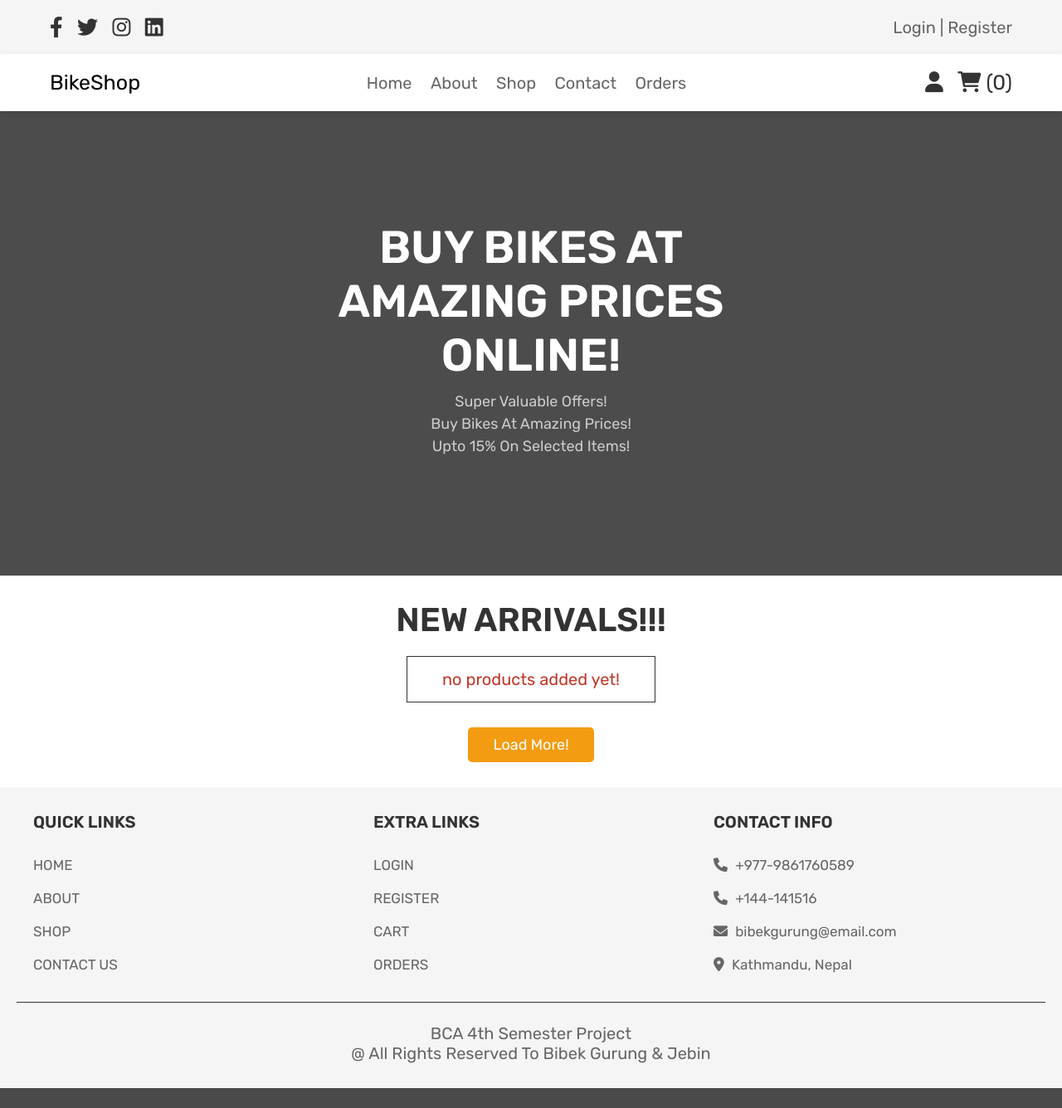
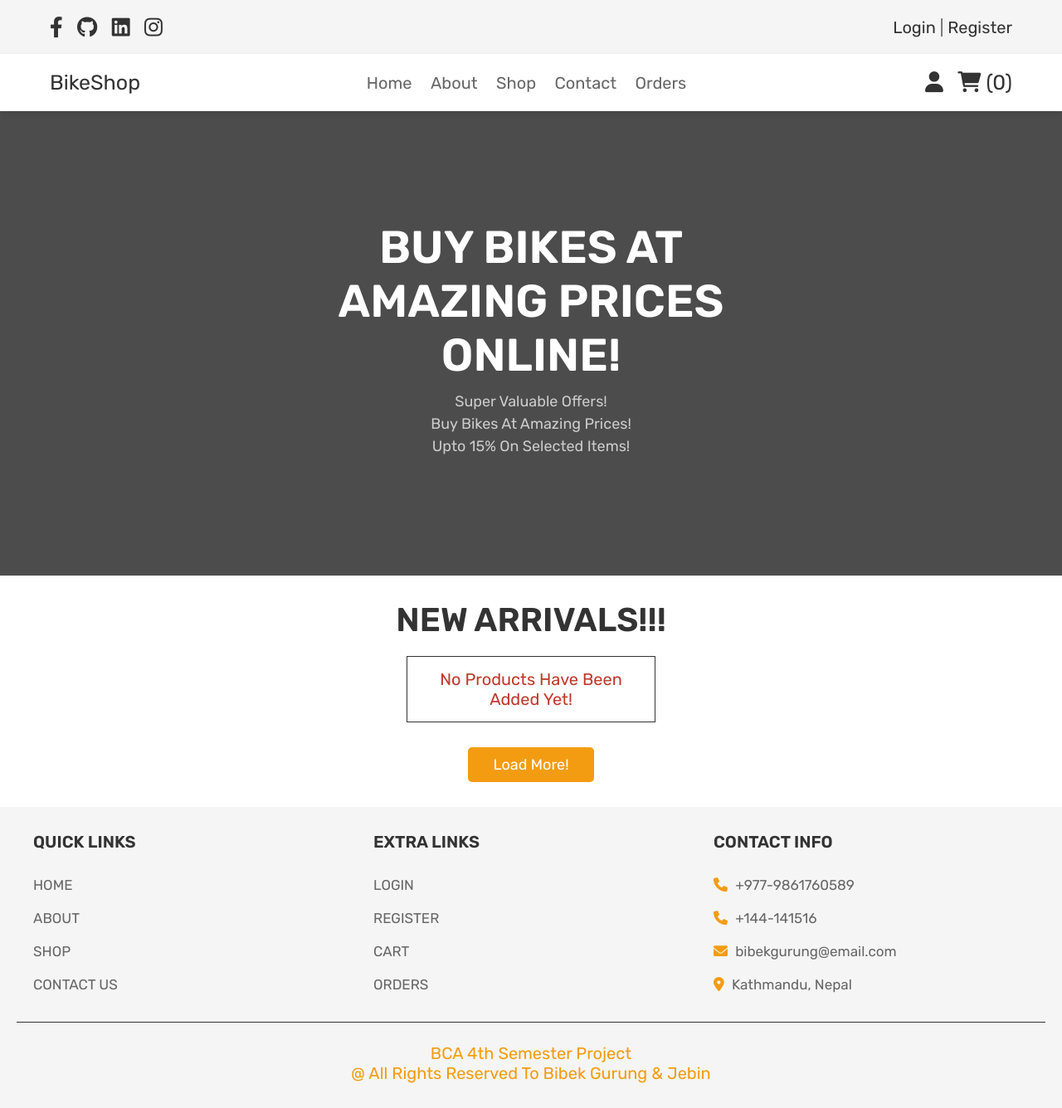
Before and after one commit to bibekgurung9/php-ecommerce-app, a PHP site: page /home.php in a window 1280 px wide. Shown: the whole page at 83% size. Before the commit the page ends 1312 px from the top, so only its background shows below. Run offline with PHP 8.4, Linux system fonts and the light colour scheme; the visitor is signed in with stand-in values (Sample User, id 1); data that the repository does not hold is empty.

Commit message:
Spelling Errors Fixing

```diff
--- a/admin_products.php
+++ b/admin_products.php
@@ -103,7 +103,7 @@ if(isset($_POST['update_product'])){
    <h1 class="title">shop products</h1>
 
    <form action="" method="post" enctype="multipart/form-data">
-      <h3>add product</h3>
+      <h3>Add Product</h3>
       <input type="text" name="name" class="box" placeholder="Enter Product Name" required>
       <input type="number" min="0" name="price" class="box" placeholder="Enter Product Price" required>
       <input type="file" name="image" accept="image/jpg, image/jpeg, image/png" class="box" required>
@@ -135,7 +135,7 @@ if(isset($_POST['update_product'])){
       <?php
          }
       }else{
-         echo '<p class="empty">no products added yet!</p>';
+         echo '<p class="empty">No Products Have Been Added Yet!</p>';
       }
       ?>
    </div>
--- a/css/style.css
+++ b/css/style.css
@@ -1,7 +1,6 @@
 @import url('https://fonts.googleapis.com/css2?family=Rubik:wght@300;400;500;600&display=swap');
 
 :root{
-   /*--purple:#8e44ad;*/
    --red:#c0392b;
    --orange:#f39c12;
    --black:#333;
@@ -23,7 +22,7 @@
 }
 
 *::selection{
-   background-color: var(--purple);
+   background-color: var(--orange);
    color:var(--white);
 }
 
@@ -37,7 +36,7 @@
 }
 
 *::-webkit-scrollbar-thumb{
-   background-color: var(--purple);
+   background-color: var(--orange);
 }
 
 html{
@@ -50,7 +49,6 @@ section{
 
 }
 
-
 .empty{
    padding:1.5rem;
    text-align: center;
@@ -59,7 +57,7 @@ section{
    color:var(--red);
    font-size: 2rem;
 }
-
+/*Message Styling*/
 .message{
    position: sticky;
    top:0;
@@ -88,7 +86,7 @@ section{
 .message i:hover{
    transform: rotate(90deg);
 }
-
+/*Title Styling*/
 .title{
    text-align: center;
    margin-bottom: 2rem;
@@ -96,7 +94,7 @@ section{
    color:var(--black);
    font-size: 4rem;
 }
-
+/*Button Styling*/
 .btn,
 .option-btn,
 .delete-btn,
@@ -135,6 +133,7 @@ section{
    color:var(--black);
 }
 
+/*Heading Styling*/
 .heading{
    min-height: 30vh;
    display: flex;
@@ -147,33 +146,30 @@ section{
    background-position: center;
    text-align: center;
 }
-
 .heading h3{
    font-size: 5rem;
    color:var(--black);
    text-transform: uppercase;
 }
-
 .heading p{
    font-size: 2.5rem;
    color:var(--light-color);
 }
-
 .heading p a{
-   color:var(--purple);
+   color:var(--orange);
 }
-
 .heading p a:hover{
    text-decoration: underline;
 }
 
+/*Keyframes Styling*/
 @keyframes fadeIn {
    0%{
       transform: translateY(1rem);
       opacity: .2s;
    }
 }
-
+/*Form Styling*/
 .form-container{
    min-height: 100vh;
    background-color: var(--light-bg);
@@ -201,7 +197,6 @@ section{
 }
 
 .form-container form #message{
-
  bottom: -30px;
  color: #000;
  font-size: 15px;
@@ -227,11 +222,13 @@ section{
 }
 
 .form-container form p a{
-   color:var(--purple);
+   transition: 0.3s;
 }
 
 .form-container form p a:hover{
    text-decoration: underline;
+   color: #f39c12;
+
 }
 
 .header .header-1{
@@ -275,7 +272,7 @@ section{
 }
 
 .header .header-1 .flex .share a:hover{
-   color:var(--purple);
+   color:var(--orange);
 }
 
 .header .header-1 .flex p{
@@ -284,16 +281,17 @@ section{
 }
 
 .header .header-1 .flex p a{
-   color:var(--purple);
+   color:var(--black);
 }
 
 .header .header-1 .flex p a:hover{
    text-decoration: underline;
+   color: var(--orange);
 }
 
 .header .header-2 .flex .logo{
    font-size: 2.5rem;
-   color:var(--purple);
+   color:var(--black);
 }
 
 .header .header-2 .flex .navbar a{
@@ -303,7 +301,7 @@ section{
 }
 
 .header .header-2 .flex .navbar a:hover{
-   color:var(--purple);
+   color:var(--orange);
    text-decoration: underline;
 }
 
@@ -315,7 +313,7 @@ section{
 }
 
 .header .header-2 .flex .icons > *:hover{
-   color:var(--purple);
+   color:var(--orange);
 }
 
 #menu-btn{
@@ -347,7 +345,7 @@ section{
 }
 
 .header .header-2 .flex .user-box p span{
-   color:var(--purple);
+   color:var(--black);
 }
 
 .header .header-2 .flex .user-box .delete-btn{
@@ -743,6 +741,7 @@ section{
    user-select: none;
 }
 
+/*Display Order Section Styling*/
 .display-order{
    max-width: 1200px;
    margin: 0 auto;
@@ -774,6 +773,7 @@ section{
    color:var(--red);
 }
 
+/*Checkout Section Styling*/
 .checkout form{
    max-width: 1200px;
    padding:2rem;
@@ -847,7 +847,7 @@ section{
 }
 
 .placed-orders .box-container .box p span{
-   color:var(--purple);
+   color:var(--orange);
 }
 
 .search-form form{
@@ -871,14 +871,7 @@ section{
    border-radius: .5rem;
 }
 
-
-
-
-
-
-
-
-
+/*Footer Section Styling*/
 
 .footer{
    background-color: var(--light-bg);
@@ -909,12 +902,12 @@ section{
 
 .footer .box-container .box p i,
 .footer .box-container .box a i{
-   color:var(--purple);
+   color:var(--orange);
    padding-right: .5rem;
 }
 
 .footer .box-container .box a:hover{
-   color:var(--purple);
+   color:var(--orange);
    text-decoration: underline;
 }
 
@@ -928,10 +921,8 @@ section{
 }
 
 .footer .credit span{
-   color:var(--purple);
+   color:var(--orange);
 }
-
-
 
 
 /* media queries  */
--- a/header.php
+++ b/header.php
@@ -17,9 +17,10 @@ if(isset($message)){
       <div class="flex">
          <div class="share">
             <a href="#" class="fab fa-facebook-f"></a>
-            <a href="#" class="fab fa-twitter"></a>
+            <a href="#" class="fab fa-github"></a>
+            <a href="#" class="fab fa-linkedin"></a>
             <a href="#" class="fab fa-instagram"></a>
-            <a href="#" class="fab fa-linkedin"></a>
+
          </div>
          <p><a href="login.php">Login </a> | <a href="register.php">Register</a> </p>
       </div>
--- a/home.php
+++ b/home.php
@@ -69,7 +69,7 @@ if(isset($_POST['add_to_cart'])){
      <form action="" method="post" class="box">
       <img class="image" src="uploaded_img/<?php echo $fetch_products['image']; ?>" alt="">
       <div class="name"><?php echo $fetch_products['name']; ?></div>
-      <div class="price">$<?php echo $fetch_products['price']; ?>/-</div>
+      <div class="price">Rs. <?php echo $fetch_products['price']; ?>/-</div>
       <input type="number" min="1" name="product_quantity" value="1" class="qty">
       <input type="hidden" name="product_name" value="<?php echo $fetch_products['name']; ?>">
       <input type="hidden" name="product_price" value="<?php echo $fetch_products['price']; ?>">
@@ -79,7 +79,7 @@ if(isset($_POST['add_to_cart'])){
       <?php
          }
       }else{
-         echo '<p class="empty">no products added yet!</p>';
+         echo '<p class="empty">No Products Have Been Added Yet!</p>';
       }
       ?>
    </div>
```
Also changed, not shown: css/admin_style.css (+21 -8 lines), images/about-img.jpg, images/home-img.jpg (added), uploaded_img/1.png (deleted).
